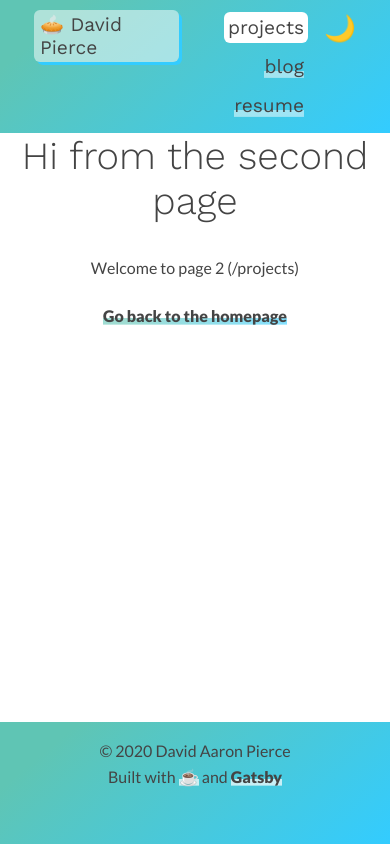
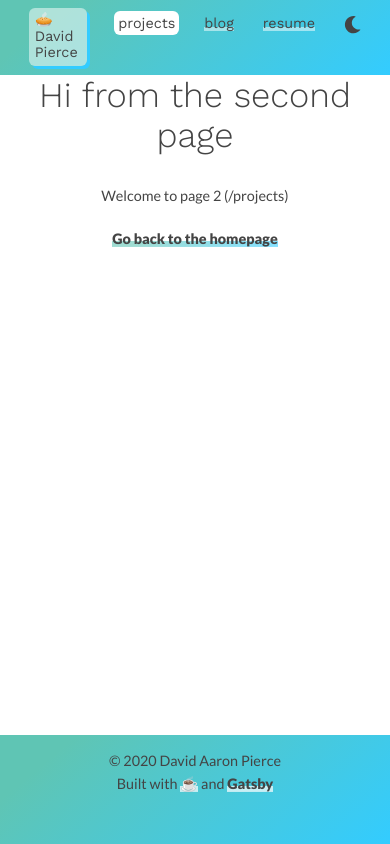
Before and after one commit to dapierce/davidpie-links-archive, a Gatsby site: page /projects in a window 390 px wide. Built offline with nearby package versions, Linux system fonts and the light colour scheme; Gatsby itself is replaced by a stand-in of ours.

Commit message:
Fixed responsive nav, changed to FA theme toggle

```diff
--- a/src/components/layout.css
+++ b/src/components/layout.css
@@ -316,7 +316,10 @@ footer p {
   }
 }
 
-@media only screen and (max-width: 640px) {
+@media only screen and (max-width: 600px) {
+  html {
+    font-size: 0.9em;
+  }
   .frame__twocolumn {
     grid-template-columns: 100%;
   }
--- a/src/components/nav.js
+++ b/src/components/nav.js
@@ -46,7 +46,11 @@ const Nav = ({ location }) => (
           </Link>
         </li>
       </ul>
-      <ThemeToggle />
+      <ul className={styles.navlinks}>
+        <li>
+          <ThemeToggle />
+        </li>
+      </ul>
     </div>
   </nav>
 )
--- a/src/components/styles/nav.module.css
+++ b/src/components/styles/nav.module.css
@@ -7,9 +7,6 @@ nav {
   max-width: var(--content-width);
   margin: 0 auto;
   padding: 0 2rem;
-}
-.navbar a {
-  font-size: 1.4rem;
 }
 .title a,
 .navlinks a {
@@ -112,24 +109,32 @@ nav {
   margin-bottom: 1rem;
 }
 
-@media only screen and (max-width: 620px) {
+@media only screen and (min-width: 900px) {
+  .navbar {
+    font-size: 1.2rem;
+  }
+}
+
+@media only screen and (max-width: 600px) {
   nav {
     padding: 0 1rem;
   }
-  .navbar a {
-    font-size: 1.2rem;
-  }
-  .navbar li {
-    padding: 0 2px;
+
+  .navlinks li {
+    margin-left: 2rem;
   }
   /* .title__text {
     display: none;
   } */
 }
 
-@media only screen and (max-width: 400px) {
+@media only screen and (max-width: 480px) {
   nav {
     padding: 0 6px;
+  }
+  .title a {
+    width: 46px;
+    height: 52px;
   }
   .navbar {
     /* grid-template-columns: 88px 1fr; */
--- a/src/components/themetoggle.js
+++ b/src/components/themetoggle.js
@@ -1,11 +1,11 @@
 import React from "react"
 import { ThemeToggler } from "gatsby-plugin-dark-mode"
+import { FontAwesomeIcon } from "@fortawesome/react-fontawesome"
+import { faSun, faMoon } from "@fortawesome/free-solid-svg-icons"
 
 const toggleStyle = {
   cursor: `pointer`,
-  fontSize: `1.6rem`,
-  margin: `.6rem 0 0 1rem`,
-  padding: `2px`,
+  fontSize: `1.2rem`,
 }
 const inputStyle = {
   position: `absolute`,
@@ -25,7 +25,11 @@ const ThemeToggle = () => (
           onChange={e => toggleTheme(e.target.checked ? "dark" : "light")}
           checked={theme === "dark"}
         />
-        {theme === "dark" ? `☀️` : `🌙`}
+        {theme === "dark" ? (
+          <FontAwesomeIcon icon={faSun} />
+        ) : (
+          <FontAwesomeIcon icon={faMoon} />
+        )}
       </label>
     )}
   </ThemeToggler>
```
